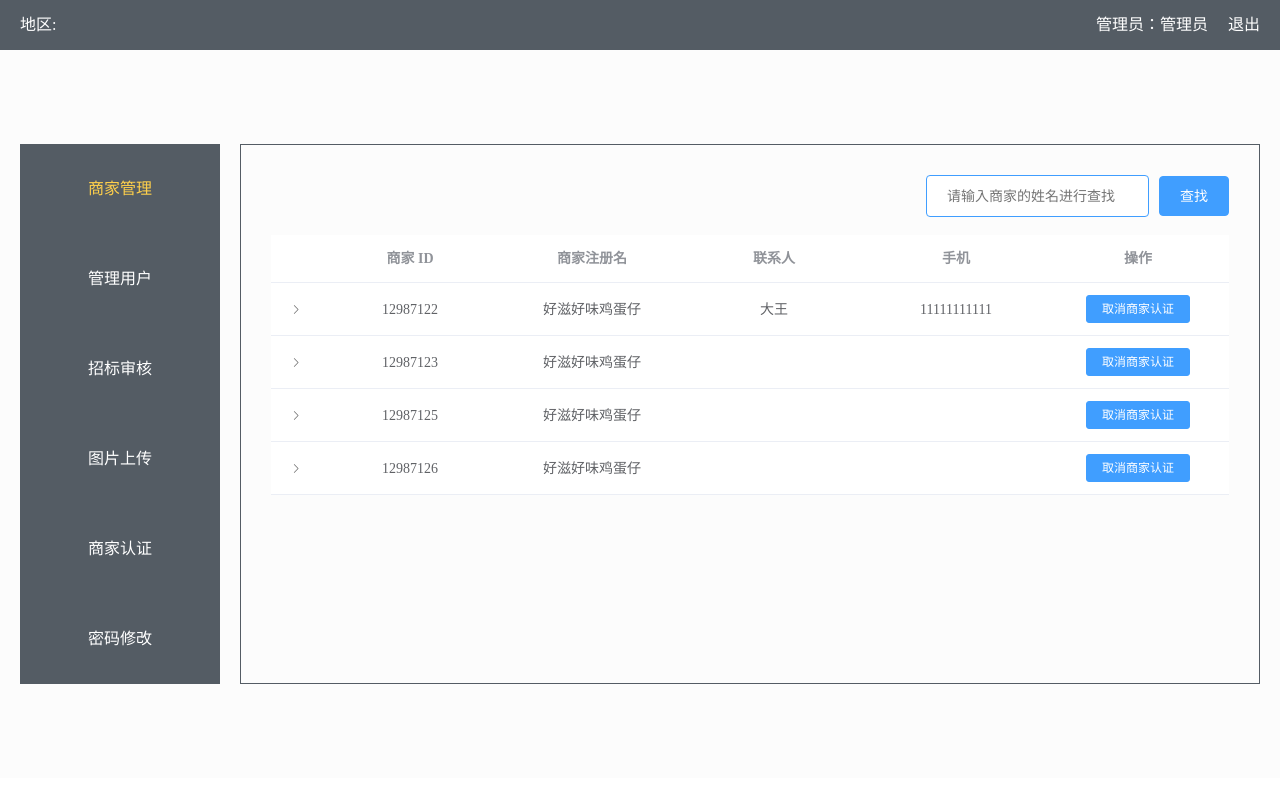
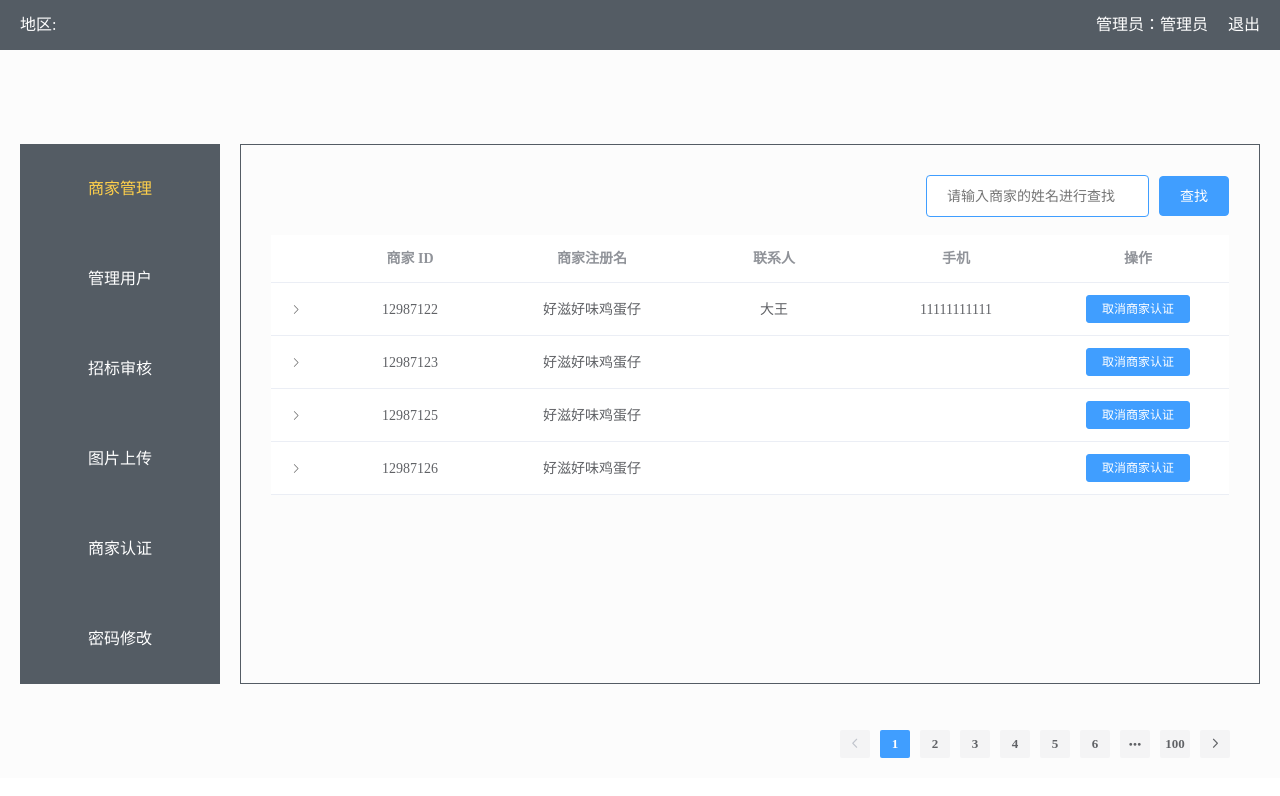
Before and after one commit to beautiful-people/houtai, a Vue app: page /home/BusinessManagement in a window 1280 px wide. Shown: the top 796 px of the page. Built offline with nearby package versions, Linux system fonts and the light colour scheme.

Commit message:
分页静态

```diff
--- a/src/components/BusinessManagement.vue
+++ b/src/components/BusinessManagement.vue
@@ -74,6 +74,12 @@
             <el-button type="primary" @click="dialogVisible = false" class="sure">确 定</el-button>
         </span>
     </el-dialog>
+    <!-- 分页 -->
+    <el-pagination
+      background
+      layout="prev, pager, next"
+      :total="1000">
+    </el-pagination>
   </div>
 </template>
 
@@ -147,6 +153,11 @@ export default {
 </script>
 
 <style lang="less" scoped>
+.el-pagination {/* 设置分页的定位 */
+    position: absolute;
+    bottom: 40px;
+    right: 40px;
+}
 .demo-table-expand {
   font-size: 0;
 }
--- a/src/components/imageUpload.vue
+++ b/src/components/imageUpload.vue
@@ -18,7 +18,7 @@
             <el-upload
             class="upload-demo"
             ref="upload"
-            action="https://jsonplaceholder.typicode.com/posts/"
+            action="/api/test"
             :on-preview="handlePreview"
             :on-remove="handleRemove"
             :file-list="fileList"
```
